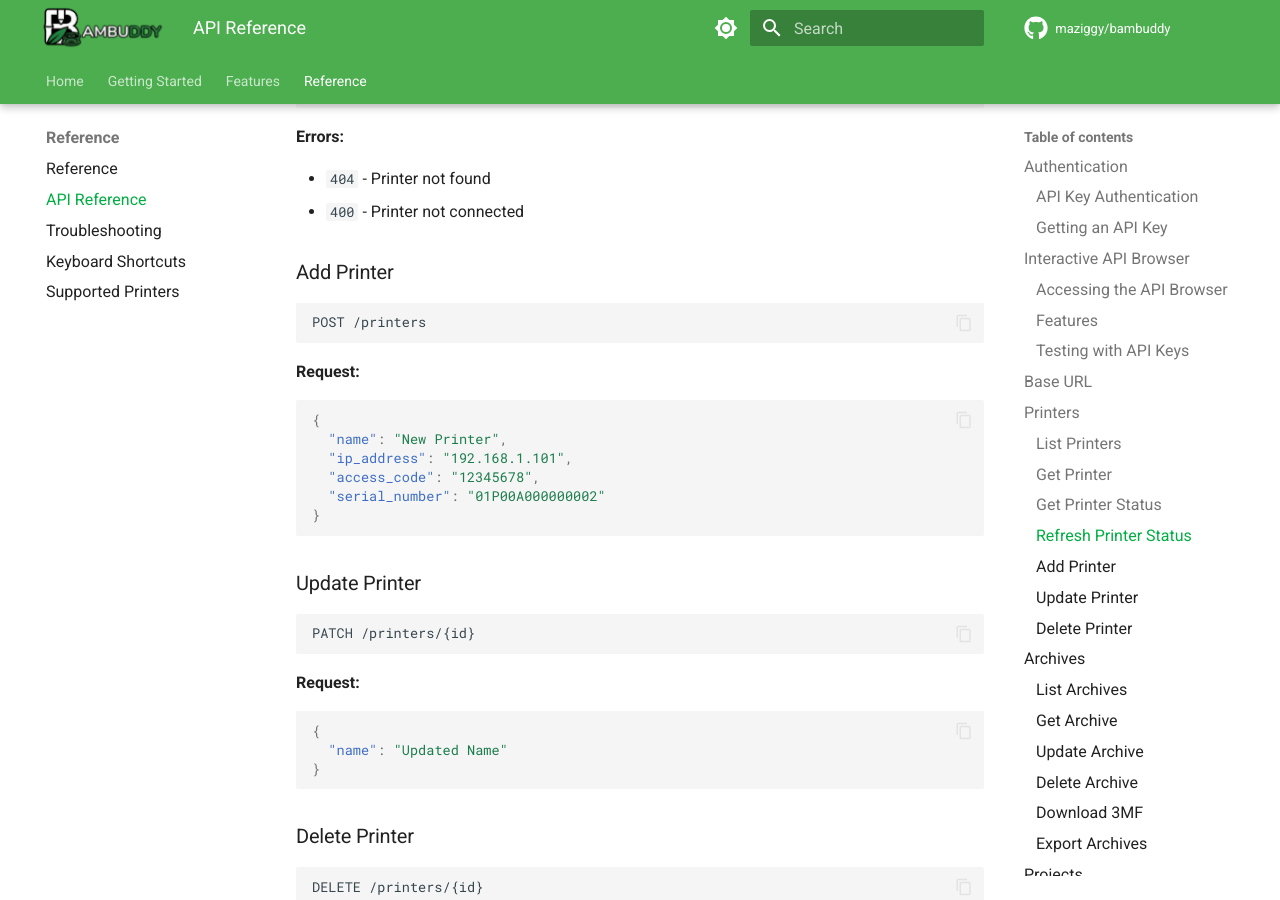
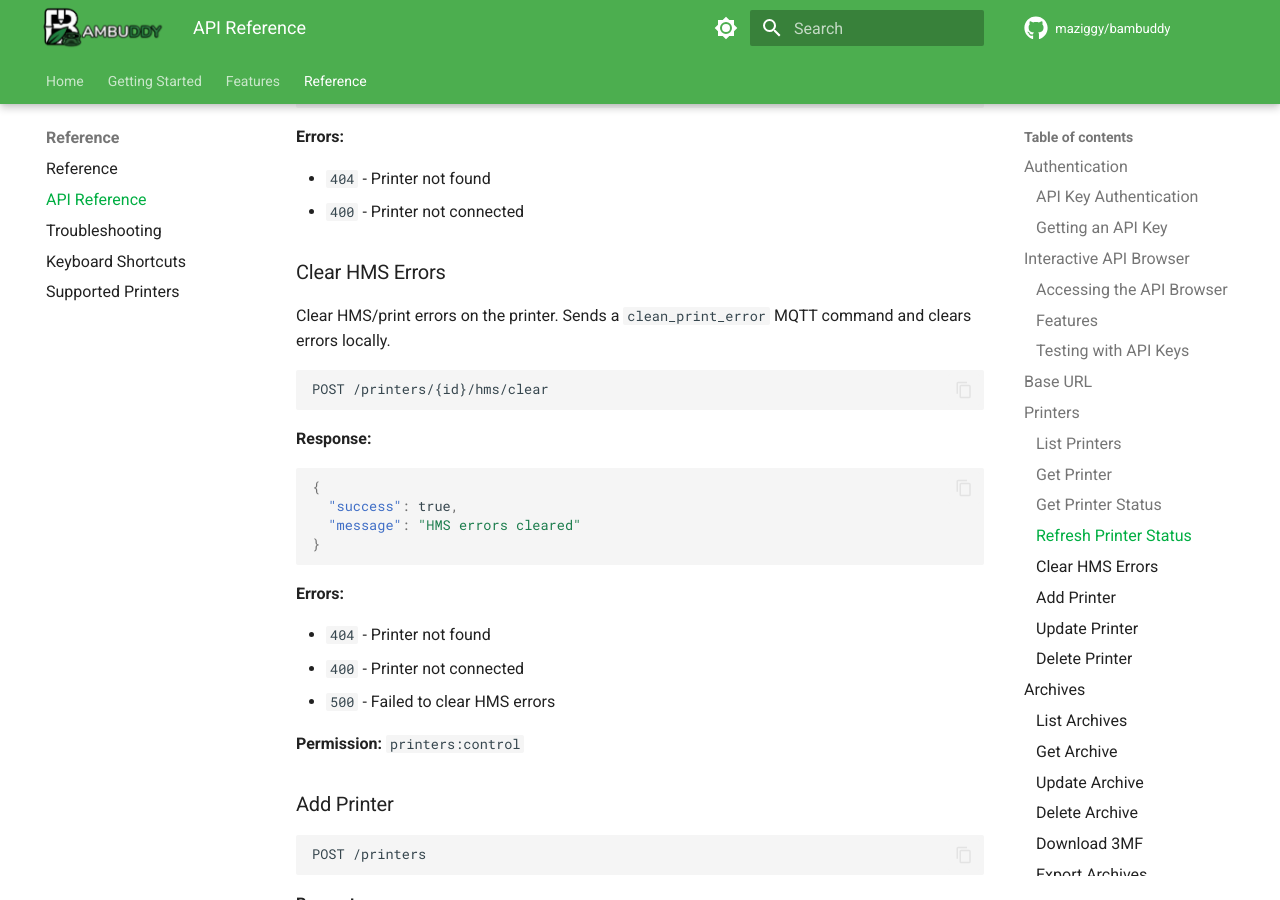
Before and after one commit to maziggy/bambuddy-wiki, an MkDocs documentation site: the page built from docs/reference/api.md, in a window 1280 px wide and 900 px high, scrolled down 3667 px. Built offline with MkDocs 1.6.1 and Material for MkDocs 9.7.7, drawn with Linux system fonts in a browser that asks for light colours; comment, search, counter and statistics services are not loaded; the version menu is left out.

Commit message:
Updated Wiki

````diff
--- a/docs/reference/api.md
+++ b/docs/reference/api.md
@@ -160,6 +160,30 @@ POST /printers/{id}/refresh-status
 
 - `404` - Printer not found
 - `400` - Printer not connected
+
+### Clear HMS Errors
+
+Clear HMS/print errors on the printer. Sends a `clean_print_error` MQTT command and clears errors locally.
+
+```http
+POST /printers/{id}/hms/clear
+```
+
+**Response:**
+```json
+{
+  "success": true,
+  "message": "HMS errors cleared"
+}
+```
+
+**Errors:**
+
+- `404` - Printer not found
+- `400` - Printer not connected
+- `500` - Failed to clear HMS errors
+
+**Permission:** `printers:control`
 
 ### Add Printer
 
````
Also changed, not shown: docs/features/inventory.md (+9 -0 lines), docs/features/monitoring.md (+13 -0 lines), docs/features/printer-control.md (+13 -0 lines).
